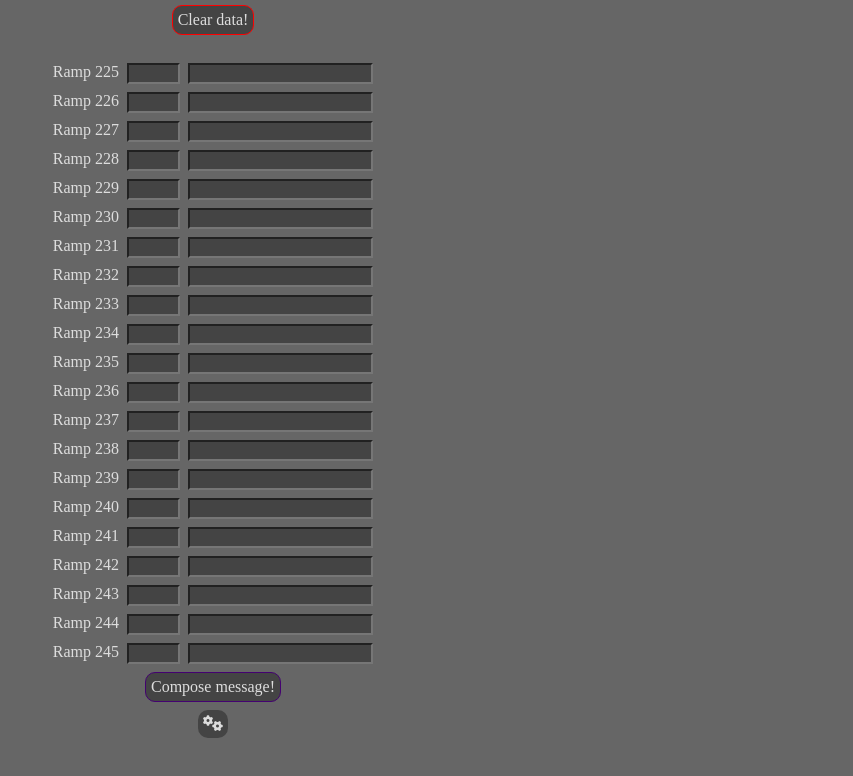
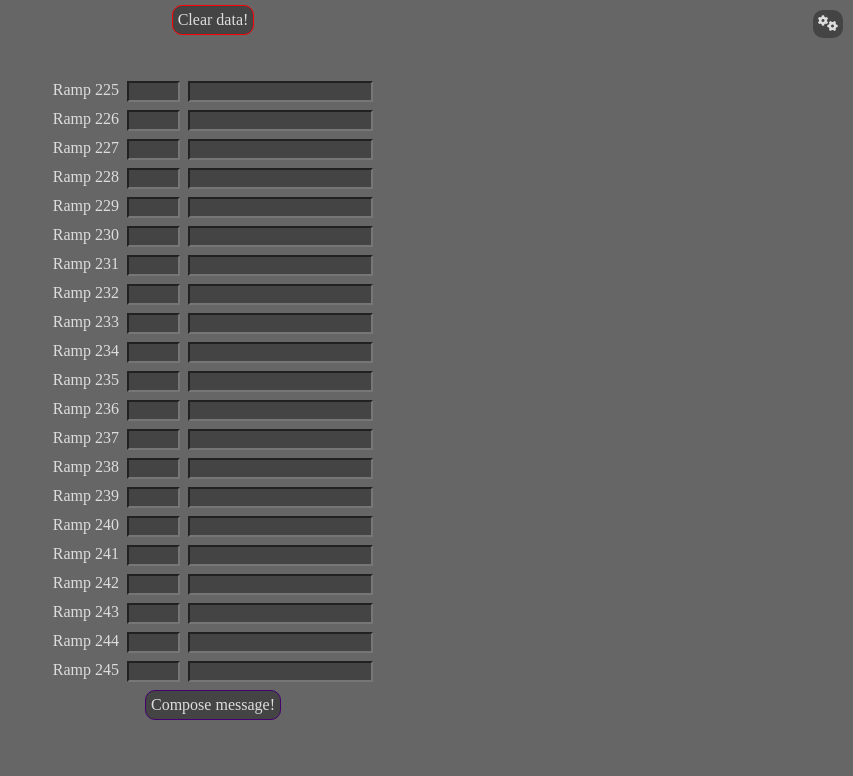
Before and after one commit to Rilivaine/Ark-Helper, a plain HTML site: page index.html in a window 1280 px wide. Shown: the whole page, without its empty margins (427-1280 px from the left). Drawn offline with Linux system fonts and the light colour scheme.

Commit message:
tweak settings button

```diff
--- a/index.html
+++ b/index.html
@@ -105,10 +105,13 @@
     }
 
     #settings-button {
+      position: absolute;
       size: 35px;
       background-color: #444;
       padding: 5px;
       border-radius: 10px;
+      top: 10px;
+      right: 10px;
     }
   </style>
 </head>
```
